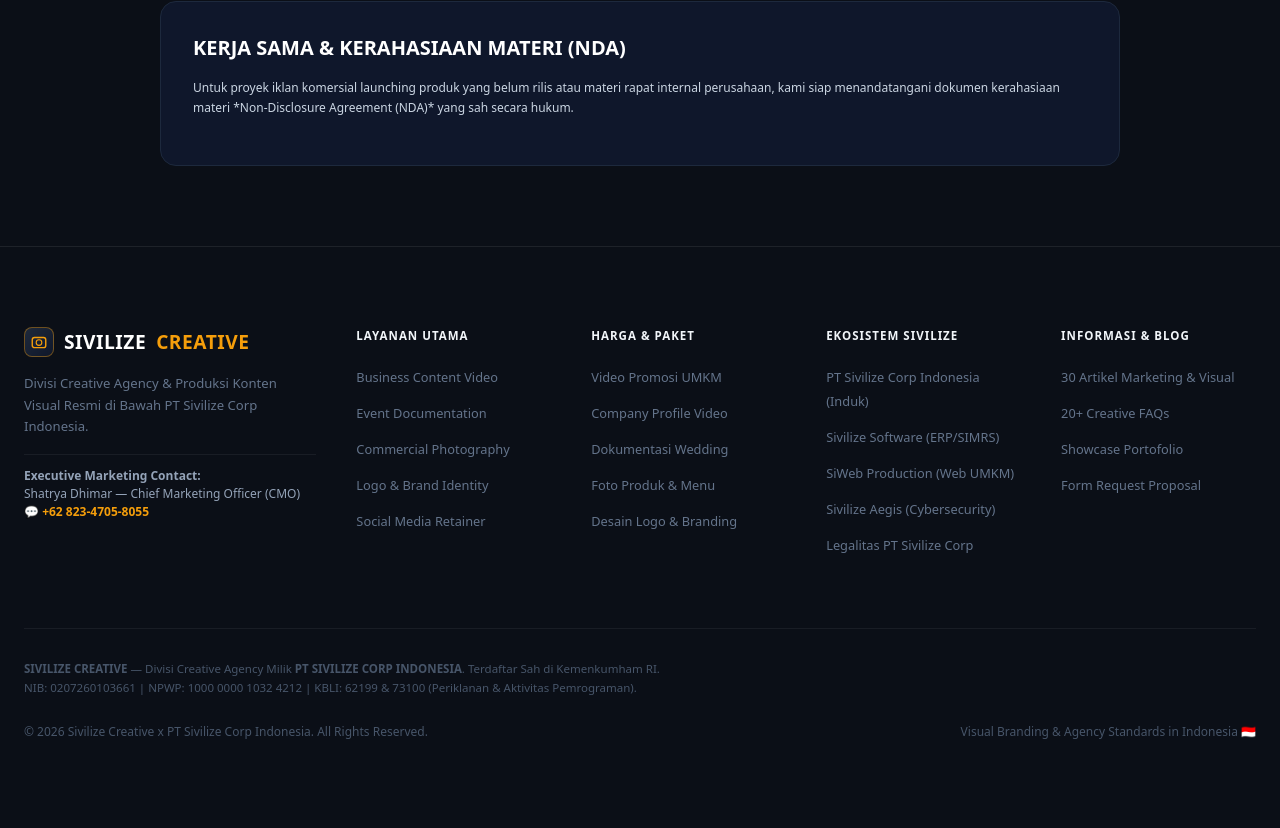
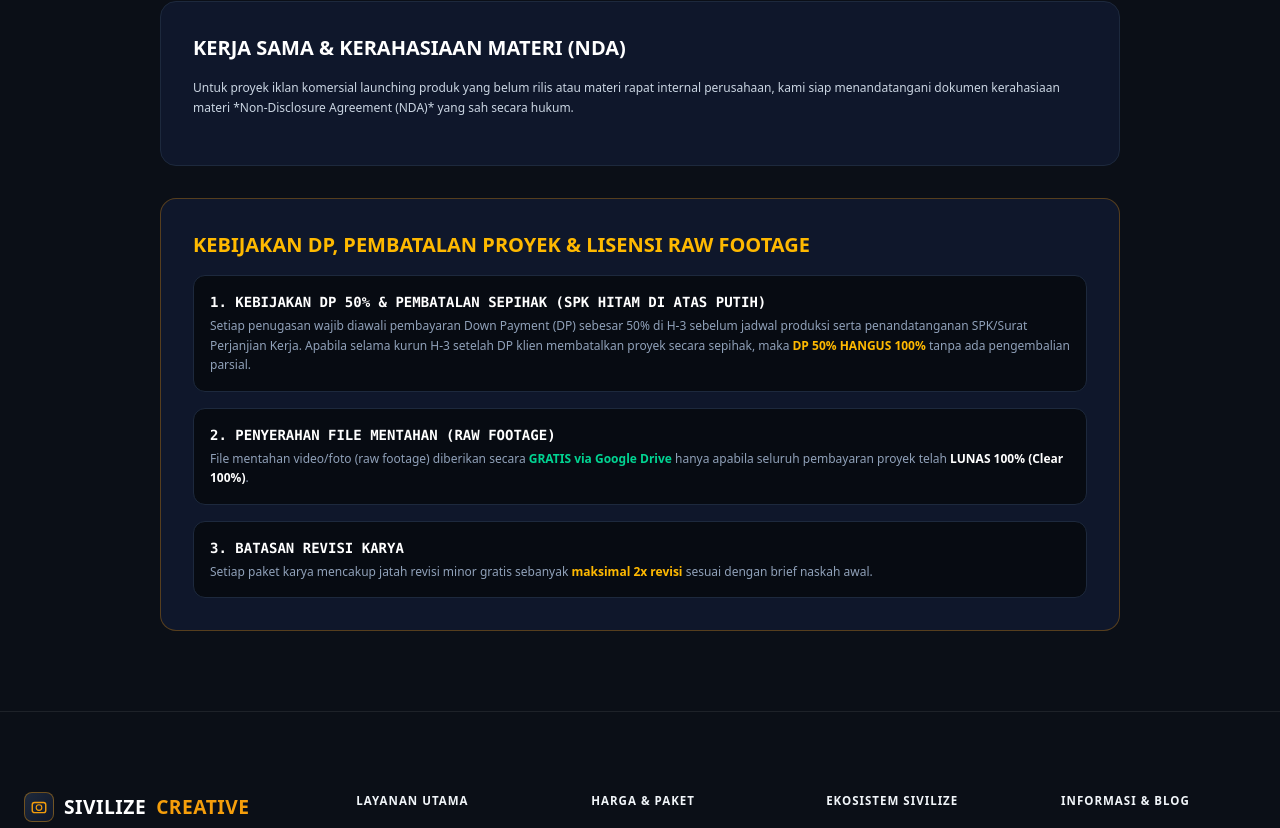
Before and after one commit to muhamadadrian210-debug/sivilize-creative, a Next.js app: page /kepatuhan in a window 1280 px wide. Shown: the part 769-1597 px from the top of the page. Before the commit the page ends 1550 px from the top, so only its background shows below. Built offline with nearby package versions, Linux system fonts and the light colour scheme.

Commit message:
feat: apply official CEO decisions to website (harga, 2x revisions, 50% DP H-3 cancellation policy with SPK, GDrive Raw Footage 100% lunas requirement, and Kupang batch shooting min order)

```diff
--- a/src/app/faq/page.tsx
+++ b/src/app/faq/page.tsx
@@ -10,10 +10,10 @@
   { q: "Apa perbedaan Sivilize Creative, Sivilize Software, dan SiWeb Production?", a: "Sivilize Software membangun sistem software enterprise/ERP/SIMRS. SiWeb Production membuat landing page & website UMKM. Sivilize Creative khusus membangun citra visual bisnis melalui video, foto, & desain branding." },
   { q: "Mengapa bisnis harus berinvestasi pada citra visual dan video profesional?", a: "Konten visual dan video profesional meningkatkan tingkat kepercayaan calon klien hingga 80%, memperjelas nilai jual produk, dan membedakan bisnis Anda dari pesaing." },
   { q: "Berapa lama proses pembuatan Video Company Profile?", a: "Proses pembuatan Video Company Profile (mulai dari pra-produksi, shooting, hingga editing & color grading) umumnya memakan waktu 5-10 hari kerja." },
-  { q: "Apakah Sivilize Creative melayani pengerjaan di luar kota?", a: "Ya. Tim produksi kami siap melakukan perjalanan pengembilan gambar (shooting) ke seluruh kota di Indonesia sesuai koordinasi proyek." },
-  { q: "Berapa kali jatah revisi yang didapatkan klien?", a: "Setiap paket produksi mendapatkan jatah revisi minor gratis sebanyak 2 hingga 3 kali untuk memastikan hasil akhir sesuai dengan brief awal." },
-  { q: "Apakah file mentah (raw footage / raw photo) diberikan kepada klien?", a: "File mentah dapat diberikan atas permintaan khusus sesuai dengan perjanjian lisensi penyerahan karya dalam kontrak kerja sama." },
-  { q: "Bagaimana alur pembayaran dan komitmen pengerjaan?", a: "Pengerjaan diawali dengan pembayaran Down Payment (DP) sebesar 50% saat penandatanganan kontrak/brief, dan pelunasan 50% setelah hasil akhir disetujui." },
+  { q: "Apakah Sivilize Creative melayani pengerjaan di luar kota / shooting lokasi?", a: "Ya. Untuk shooting lokasi (On-Location) di wilayah Kota Kupang & sekitarnya, berlaku minimum order Paket Bundling (3-5 Video / Rp 1.000.000) agar efisien secara batch shooting & operasional alat. Untuk luar pulau disesuaikan dengan koordinasi proyek." },
+  { q: "Berapa kali jatah revisi yang didapatkan klien?", a: "Setiap paket produksi mendapatkan jatah revisi minor gratis sebanyak maksimal 2 kali untuk memastikan hasil akhir sesuai dengan brief awal." },
+  { q: "Apakah file mentah (raw footage / raw photo) diberikan kepada klien?", a: "File mentahan (raw footage) diberikan secara GRATIS via Google Drive hanya apabila seluruh pembayaran proyek telah LUNAS 100% (Clear 100%)." },
+  { q: "Bagaimana alur pembayaran, DP, dan kebijakan pembatalan?", a: "Pengerjaan diawali pembayaran Down Payment (DP) 50% di H-3 sebelum shooting disertai SPK/Surat Perjanjian Kerja. Apabila klien membatalkan proyek secara sepihak dalam rentang H-3 setelah DP, maka DP 50% HANGUS 100% (tanpa pengembalian). Pelunasan sisa 50% dilakukan setelah hasil akhir disetujui." },
   { q: "Apakah Sivilize Creative melayani dokumentasi event pernikahan (Wedding)?", a: "Ya. Kami melayani liputan foto dan video highlight sinematik untuk acara Wedding, Engagement, Prewedding, serta acara keluarga." },
   { q: "Apakah Sivilize Creative melayani pembuatan konten rutin TikTok & Reels?", a: "Ya. Kami menyediakan paket retainer bulanan untuk pembuatan video pendek (Short Video) khusus platform TikTok, Instagram Reels, & YouTube Shorts." },
   { q: "Bagaimana alur pembuatan Logo & Brand Identity?", a: "Proses dimulai dari riset kompetitor & filosofi brand, pembuatan 3 opsi visual logo vektor, hingga penyusunan buku panduan Brand Identity Guidelines." },
--- a/src/app/harga/page.tsx
+++ b/src/app/harga/page.tsx
@@ -73,14 +73,15 @@
   ];
 
   const videoProductionItems = [
+    { name: "Single Video Promosi (Reels / TikTok)", price: "Rp 150.000 / Video", desc: "1 Video promosi sinematik 4K include scriptwriting naskah & subtitle dinamis (Maksimal 2x revisi)." },
+    { name: "Commercial Product Video", price: "Mulai Rp 1.199.000", desc: "Video iklan produk dengan pencahayaan studio komersial." },
+    { name: "Company Profile Video", price: "Mulai Rp 2.499.000", desc: "Profil naratif perusahaan berdurasi 3-5 menit untuk investor & website." },
     { name: "Wedding Documentation", price: "Mulai Rp 2.799.000", desc: "Highlight sinematik & liputan penuh momen pernikahan sakral." },
     { name: "Engagement Event", price: "Mulai Rp 1.999.000", desc: "Dokumentasi momen lamaran & pertunangan sinematik." },
     { name: "Prewedding Film", price: "Mulai Rp 1.999.000", desc: "Konsep cerita pasangan dalam bentuk film pendek & teaser." },
-    { name: "Company Profile Video", price: "Mulai Rp 2.499.000", desc: "Profil naratif perusahaan berdurasi 3-5 menit untuk investor & website." },
     { name: "Corporate & Special Event", price: "Mulai Rp 1.699.000", desc: "Liputan acara perusahaan, gala dinner, & gathering." },
     { name: "Seminar & Workshop", price: "Mulai Rp 1.699.000", desc: "Liputan konferensi, edukasi, & sesi pembicara profesional." },
     { name: "Grand Opening Store", price: "Mulai Rp 1.699.000", desc: "Video peluncuran outlet, restoran, atau kantor baru." },
-    { name: "Commercial Product Video", price: "Mulai Rp 1.199.000", desc: "Video iklan produk dengan pencahayaan studio komersial." },
     { name: "Drone Aerial Footage (Add-On)", price: "Mulai Rp 699.000", desc: "Pengambilan gambar udara 4K untuk perspektif arsitektur & lokasi." },
   ];
 
@@ -507,8 +508,10 @@
               ))}
             </div>
 
-            <div className="p-4 rounded-xl bg-slate-900/40 border border-slate-800 text-slate-400 text-xs font-mono text-center">
-              Catatan: Harga dapat berubah sesuai lokasi, durasi shooting, jumlah kru, serta kebutuhan alat produksi khusus.
+            <div className="p-5 rounded-2xl bg-[#070b12] border border-amber-500/30 text-slate-300 text-xs font-mono space-y-2">
+              <p>📌 <strong className="text-amber-400">Shooting On-Location (Kota Kupang &amp; Sekitarnya):</strong> Minimum order wajib Paket Bundling (3-5 Video / Rp 1.000.000) untuk efisiensi batch shooting &amp; operasional sewa alat.</p>
+              <p>📌 <strong className="text-white">File Mentahan (Raw Footage):</strong> Diberikan secara GRATIS via Google Drive hanya setelah pembayaran LUNAS 100% (Clear 100%).</p>
+              <p>📌 <strong className="text-amber-400">Ketentuan DP &amp; Pembatalan:</strong> Wajib DP 50% (H-3 sebelum shooting) + SPK. Jika dibatalkan sepihak oleh klien dalam kurun H-3 setelah DP, maka DP 50% HANGUS 100%.</p>
             </div>
           </div>
 
--- a/src/app/kepatuhan/page.tsx
+++ b/src/app/kepatuhan/page.tsx
@@ -53,6 +53,32 @@
                 Untuk proyek iklan komersial launching produk yang belum rilis atau materi rapat internal perusahaan, kami siap menandatangani dokumen kerahasiaan materi *Non-Disclosure Agreement (NDA)* yang sah secara hukum.
               </p>
             </div>
+
+            <div className="p-8 rounded-2xl bg-slate-900 border border-amber-500/30">
+              <h2 className="text-xl font-bold text-amber-400 mb-4 uppercase">Kebijakan DP, Pembatalan Proyek & Lisensi Raw Footage</h2>
+              <div className="space-y-4 text-xs leading-relaxed text-slate-300">
+                <div className="p-4 rounded-xl bg-[#070b12] border border-slate-800">
+                  <strong className="text-white block text-sm mb-1 uppercase font-mono">1. Kebijakan DP 50% &amp; Pembatalan Sepihak (SPK Hitam di Atas Putih)</strong>
+                  <p className="text-slate-400">
+                    Setiap penugasan wajib diawali pembayaran Down Payment (DP) sebesar 50% di H-3 sebelum jadwal produksi serta penandatanganan SPK/Surat Perjanjian Kerja. Apabila selama kurun H-3 setelah DP klien membatalkan proyek secara sepihak, maka <strong className="text-amber-400">DP 50% HANGUS 100%</strong> tanpa ada pengembalian parsial.
+                  </p>
+                </div>
+
+                <div className="p-4 rounded-xl bg-[#070b12] border border-slate-800">
+                  <strong className="text-white block text-sm mb-1 uppercase font-mono">2. Penyerahan File Mentahan (Raw Footage)</strong>
+                  <p className="text-slate-400">
+                    File mentahan video/foto (raw footage) diberikan secara <strong className="text-emerald-400">GRATIS via Google Drive</strong> hanya apabila seluruh pembayaran proyek telah <strong className="text-white">LUNAS 100% (Clear 100%)</strong>.
+                  </p>
+                </div>
+
+                <div className="p-4 rounded-xl bg-[#070b12] border border-slate-800">
+                  <strong className="text-white block text-sm mb-1 uppercase font-mono">3. Batasan Revisi Karya</strong>
+                  <p className="text-slate-400">
+                    Setiap paket karya mencakup jatah revisi minor gratis sebanyak <strong className="text-amber-400">maksimal 2x revisi</strong> sesuai dengan brief naskah awal.
+                  </p>
+                </div>
+              </div>
+            </div>
           </div>
 
         </div>
```
